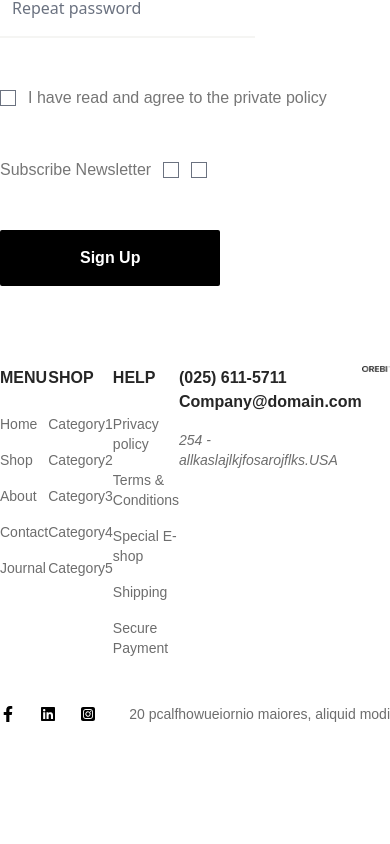
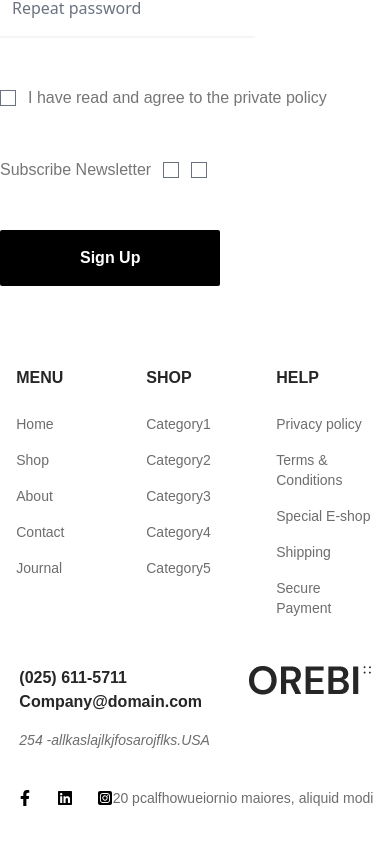
Before and after one commit to seydurrahman/FDR-2303-e-commerce, a React (Vite) app: page /registration in a window 390 px wide. Shown: the part 2376-3220 px from the top of the page. Before the commit the page ends 3138 px from the top, so only its background shows below. Built offline with nearby package versions, Linux system fonts and the light colour scheme.

Commit message:
fotter part responsive done

```diff
--- a/src/Component/CommonComponent/Footer/FooterBottom.jsx
+++ b/src/Component/CommonComponent/Footer/FooterBottom.jsx
@@ -7,7 +7,7 @@ import { FaSquareInstagram } from "react-icons/fa6";
 const FooterBottom = () => {
   return (
     <>
-      <Flex className={" justify-between items-center"}>
+      <Flex className={"justify-center sm:justify-between md:justify-between lg:px-4 xl:px-0 items-center flex-wrap "}>
        <div className='py-10'>
        <Flex className={"items-center gap-x-6"}>
        <FaFacebookF/>
--- a/src/Component/CommonComponent/Footer/FooterTop.jsx
+++ b/src/Component/CommonComponent/Footer/FooterTop.jsx
@@ -1,34 +1,53 @@
-import React from 'react'
-import FooterItem from '../FooterItem'
-import Flex from "../Flex"
-import FooterLogo from "../../../assets/Logo.png"
+import React from "react";
+import FooterItem from "../FooterItem";
+import Flex from "../Flex";
+import FooterLogo from "../../../assets/Logo.png";
 const FooterTop = () => {
   return (
-    <Flex className={"justify-between items-start"}>
+    <Flex
+      className={
+        "flex flex-wrap lg:flex-nowrap justify-around sm:justify-between sm:px-5 lg:items-start lg:px-5 xl:px-0 gap-y-10 lg:gap-y-0 items-start sm:items-center"
+      }
+    >
+      <FooterItem
+        title={"MENU"}
+        allItem={["Home", "Shop", "About", "Contact", "Journal"]}
+      />
 
-   <FooterItem title={"MENU"} allItem={["Home","Shop","About","Contact","Journal"]}/>
+      <FooterItem
+        title={"SHOP"}
+        allItem={["Category", "Category", "Category", "Category", "Category"]}
+      />
 
-   <FooterItem title={"SHOP"} allItem={["Category","Category","Category","Category","Category"]}/>
+      <FooterItem
+        title={"HELP"}
+        allItem={[
+          "Privacy policy",
+          "Terms & Conditions",
+          "Special E-shop",
+          "Shipping",
+          "Secure Payment",
+        ]}
+      />
 
-   <FooterItem title={"HELP"} allItem={["Privacy policy","Terms & Conditions","Special E-shop","Shipping","Secure Payment"]}/>
-    <div>
-        <div className='text-main_font_color font-DMsans font-bold text-md'>
-        <a href="#">(025) 611-5711</a>
+        <div>
+        <div className="text-md font-DMsans font-bold text-main_font_color">
+          <a href="#">(025) 611-5711</a>
         </div>
-        <div className='text-main_font_color font-DMsans font-bold text-md mb-4'>
-        <a href="#">Company@domain.com</a>
+        <div className="text-md mb-4 font-DMsans font-bold text-main_font_color">
+          <a href="#">Company@domain.com</a>
         </div>
         <div>
-        <address className='text-footer_text_color font-DMsans text-sm'>254 -allkaslajlkjfosarojflks.USA</address>
+          <address className="font-DMsans text-sm text-footer_text_color">
+            254 -allkaslajlkjfosarojflks.USA
+          </address>
         </div>
-    </div>
-    <div className='cursor-pointer'>
-            <img src={FooterLogo} alt={FooterLogo} />
+        </div>
+        <div className="cursor-pointer">
+          <img src={FooterLogo} alt={FooterLogo} />
         </div>
     </Flex>
+  );
+};
 
-
-  )
-}
-
-export default FooterTop
+export default FooterTop;
--- a/src/Component/CommonComponent/FooterItem.jsx
+++ b/src/Component/CommonComponent/FooterItem.jsx
@@ -1,21 +1,26 @@
-import React from 'react'
+import React from "react";
 
-const FooterItem = ({allItem=["one","Two","Three","Four",],title}) => {
+const FooterItem = ({ allItem = ["one", "Two", "Three", "Four"], title }) => {
   return (
     <>
-         <div>
-    <h2 className=' text-main_font_color font-DMsans font-bold text-md mb-4'>{title}</h2>
-    <ul>
-        {allItem?.map((item, index)=>(
-            <li className='text-footer_text_color font-DMsans text-sm py-2'>
-            <a href="#">{title.toLocaleLowerCase()==="SHOP".toLocaleLowerCase()?item+(index+1):item}
+      <div className="w-1/4">
+        <h2 className="text-md mb-4 font-DMsans font-bold text-main_font_color">
+          {title}
+        </h2>
+        <ul>
+          {allItem?.map((item, index) => (
+            <li className="py-2 font-DMsans text-sm text-footer_text_color">
+              <a href="#">
+                {title.toLocaleLowerCase() === "SHOP".toLocaleLowerCase()
+                  ? item + (index + 1)
+                  : item}
+              </a>
+            </li>
+          ))}
+        </ul>
+      </div>
+    </>
+  );
+};
 
-            </a>
-        </li>))}
-    </ul>
-    </div>
-    </>
-  )
-}
-
-export default FooterItem
+export default FooterItem;
--- a/src/Component/CommonComponent/Product.jsx
+++ b/src/Component/CommonComponent/Product.jsx
@@ -8,16 +8,16 @@ import { ProductData } from '../../../Data/Data';
 
 const Product = ({colorVariant,badge,imga,productName,productPrice}) => {
   return (
-    <div className=' w-[98%]'>
+    <div className='sm:px-10 w-full'>
        <div className=' pb-6 relative overflow-hidden group cursor-pointer'>
         <div className=' absolute top-4 left-4 rounded-sm'>
              {badge}
         </div>
 
        <picture>
-            <img src={imga} alt={imga} className='w-full h-[290px] object-cover' />
+            <img src={imga} alt={imga} className='w-full h-full object-cover' />
         </picture>
-        <div className=" absolute bg-purple-100 w-full -bottom-[35%] left-0 transition-all group-hover:bottom-6">
+        <div className=" absolute bg-purple-100 w-full -bottom-[40%] left-0 transition-all group-hover:bottom-6">
             <div className=' flex justify-end flex-col items-end p-6'>
             <div>
             <Flex className={"gap-x-5 items-center"}>
--- a/src/Component/HomeComponent/NewArrival/NewArrival.jsx
+++ b/src/Component/HomeComponent/NewArrival/NewArrival.jsx
@@ -1,10 +1,9 @@
-import React, { useState } from 'react'
-import Product from '../../CommonComponent/Product'
-import Button from '../../CommonComponent/Button'
-import Flex from '../../CommonComponent/Flex'
+import React, { useState } from "react";
+import Product from "../../CommonComponent/Product";
+import Button from "../../CommonComponent/Button";
+import Flex from "../../CommonComponent/Flex";
 import Slider from "react-slick";
 import { FaLongArrowAltLeft, FaLongArrowAltRight } from "react-icons/fa";
-
 
 // SampleNextArrow//
 function SampleNextArrow(props) {
@@ -12,11 +11,24 @@ function SampleNextArrow(props) {
   return (
     <div
       className={className}
-      style={{ ...style, display: "block", background: "#979797", width:"40px", height:"40px", borderRadius:"50%", position:"absolute", left:"-20px", top:"50%", transform:"translateY(-100%)", zIndex:"2", cursor:"pointer",}}
+      style={{
+        ...style,
+        display: "block",
+        background: "#979797",
+        width: "40px",
+        height: "40px",
+        borderRadius: "50%",
+        position: "absolute",
+        left: "-20px",
+        top: "50%",
+        transform: "translateY(-100%)",
+        zIndex: "2",
+        cursor: "pointer",
+      }}
       onClick={onClick}
     >
-      <div className=' flex items-center justify-center h-full'>
-        <FaLongArrowAltLeft className=' text-white'/>
+      <div className="flex h-full items-center justify-center">
+        <FaLongArrowAltLeft className="text-white"/>
       </div>
     </div>
   );
@@ -29,24 +41,37 @@ function SamplePrevArrow(props) {
   return (
     <div
       className={className}
-      style={{ ...style, display: "block", background: "#979797",width:"40px", height:"40px", borderRadius:"50%", position:"absolute", right:"-15px", top:"50%", transform:"translateY(-100%)", zIndex:"2", cursor:"pointer", }}
+      style={{
+        ...style,
+        display: "block",
+        background: "#979797",
+        width: "40px",
+        height: "40px",
+        borderRadius: "50%",
+        position: "absolute",
+        right: "-20px",
+        top: "50%",
+        transform: "translateY(-100%)",
+        zIndex: "2",
+        cursor: "pointer",
+      }}
       onClick={onClick}
     >
-       <div className=' flex items-center justify-center h-full'>
-        <FaLongArrowAltRight className=' text-white'/>
+      <div className="flex h-full items-center justify-center">
+        <FaLongArrowAltRight className="text-white" />
       </div>
     </div>
   );
 }
 
 const settings = {
-  dots:false,
+  dots: false,
   infinite: true,
   speed: 500,
   slidesToShow: 4,
   slidesToScroll: 4,
-  arrows:true,
-  prevArrow: <SampleNextArrow/>,
+  arrows: true,
+  prevArrow: <SampleNextArrow />,
   nextArrow: <SamplePrevArrow />,
   responsive: [
     {
@@ -55,8 +80,8 @@ const settings = {
         slidesToShow: 3,
         slidesToScroll: 3,
         infinite: true,
-        dots: true
-      }
+        dots: true,
+      },
     },
     {
       breakpoint: 800,
@@ -64,8 +89,8 @@ const settings = {
         slidesToShow: 2,
         slidesToScroll: 2,
         infinite: 2,
-        dots: true
-      }
+        dots: true,
+      },
     },
     {
       breakpoint: 600,
@@ -73,39 +98,53 @@ const settings = {
         slidesToShow: 2,
         slidesToScroll: 2,
         initialSlide: 2,
-        dots:false,
-      }
+        dots: false,
+      },
     },
     {
       breakpoint: 480,
       settings: {
         slidesToShow: 1,
         slidesToScroll: 1,
-        dots:false,
-      }
-    }
-  ]
+        dots: false,
+      },
+    },
+  ],
 };
 
-
-const NewArrival = ({headdingTitle,pdata}) => {
-  const [Allproduct, setAllproduct]=useState(pdata)
+const NewArrival = ({ headdingTitle, pdata }) => {
+  const [Allproduct, setAllproduct] = useState(pdata);
   return (
     <>
-    <div className=' py-[128px]'>
+      <div className="sm:py-[80px] py-4 px-4">
         <div className="container">
-      <h1 className=' font-bold font-DMsans text-main_font_color text-[29px] mb-12'>{headdingTitle?headdingTitle:"Title Missing"}</h1>
+          <h1 className="mb-12 font-DMsans text-[29px] font-bold text-main_font_color">
+            {headdingTitle ? headdingTitle : "Title Missing"}
+          </h1>
           <Slider {...settings}>
-          {Allproduct?.map((item)=>(
+            {Allproduct?.map((item) => (
               <div key={item.id}>
-                <Product imga={item.img} colorVariant={item.color===true?true:false} badge={item.badge==true?<Button title={item.badgeElement==true? "New":item.discountOffer} className={"py-2 px-8 bg-black text-white"}/>:null}/>
+                <Product
+                  imga={item.img}
+                  colorVariant={item.color === true ? true : false}
+                  badge={
+                    item.badge == true ? (
+                      <Button
+                        title={
+                          item.badgeElement == true ? "New" : item.discountOffer
+                        }
+                        className={"bg-black px-8 py-2 text-white"}
+                      />
+                    ) : null
+                  }
+                />
               </div>
             ))}
           </Slider>
         </div>
       </div>
     </>
-  )
-}
+  );
+};
 
-export default NewArrival
+export default NewArrival;
```
Lines whose indentation alone changed are shown as unchanged.
